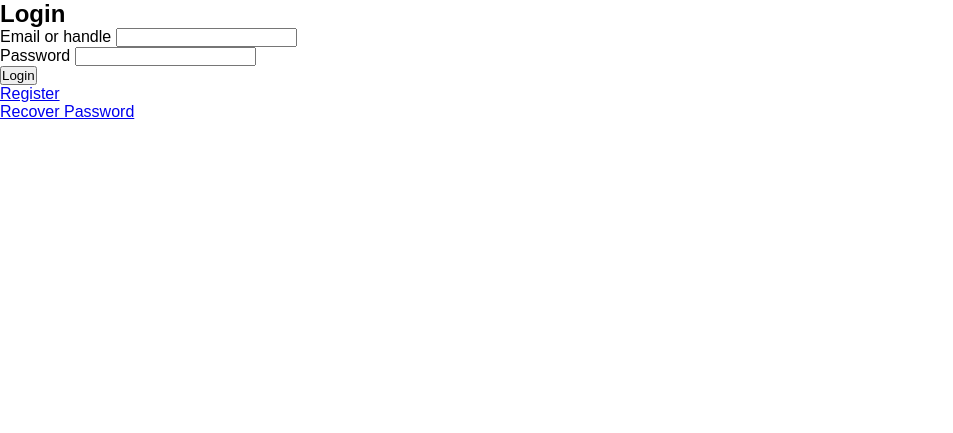
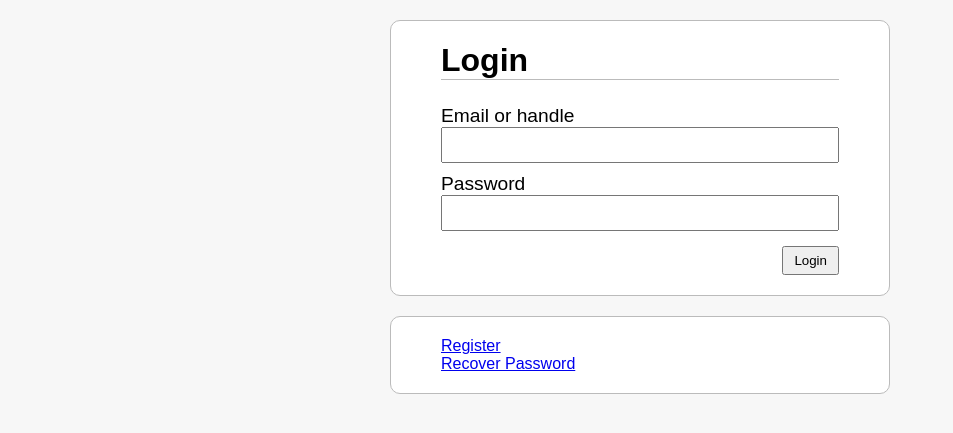
Before and after one commit to rfotino/twitter-clone-php, a PHP site: page /login.php in a window 1280 px wide. Shown: the top 433 px of the page, without its empty margins (0-953 px from the left). Run offline with PHP 8.4, Linux system fonts and the light colour scheme.

Commit message:
Created a basic stylesheet for forms.

```diff
--- a/public_html/css/styles.css
+++ b/public_html/css/styles.css
@@ -3,3 +3,71 @@
     margin: 0;
     font-family: sans-serif;
 }
+
+body {
+    background: #f7f7f7;
+    padding: 0 10px;
+}
+
+.form-wrapper {
+    padding: 30px 50px;
+}
+
+.form-title {
+    font-size: 2em;
+    line-height: 1.2em;
+    border-bottom: 1px solid #bbbbbb;
+    margin-bottom: 20px;
+}
+
+.input-wrapper {
+    width: 100%;
+    padding: 5px 0;
+}
+
+.input-wrapper label {
+    display: block;
+    font-size: 1.2em;
+}
+
+.input-wrapper .text-input {
+    box-sizing: border-box;
+    width: 100%;
+    display: block;
+    font-size: 1.2em;
+    padding: 5px 10px;
+}
+
+.input-wrapper textarea {
+    resize: vertical;
+}
+
+.submit-wrapper {
+    padding-top: 10px;
+    text-align: right;
+}
+.submit-wrapper .submit-button {
+    padding: 5px 10px;
+    display: inline-block;
+}
+
+.box.errors {
+    background:#ffdddd;
+    border-color: #f66;
+}
+.errors p {
+    font-size:1em;
+    line-height:1.5em;
+}
+
+.box {
+    box-sizing: border-box;
+    width: 500px;
+    max-width: 100%;
+    margin:20px auto;
+
+    background:#ffffff;
+    border-radius:10px;
+    padding: 20px 50px;
+    border: 1px solid #bbbbbb;
+}
--- a/public_html/login.php
+++ b/public_html/login.php
@@ -41,7 +41,7 @@ require_once("header.inc.php");
 
 ?>
 
-<div class="form-wrapper">
+<div class="form-wrapper box">
     <h2 class="form-title">Login</h2>
     <form id="login-form" name="login-form" method="post">
 	<div class="input-wrapper">
@@ -54,11 +54,14 @@ require_once("header.inc.php");
 	    <input class="text-input password-input" type="password" id="login-password" name="login-password" />
 	</div>
 	<div class="submit-wrapper">
-	    <input class="submit-buttom" type="submit" name="login-submitted" value="Login" />
+	    <input class="submit-button" type="submit" name="login-submitted" value="Login" />
 	</div>
     </form>
 </div>
-<p><a href="register.php">Register</a></p>
-<p><a href="password-recovery.php">Recover Password</a></p>
+
+<div class="box">
+    <p><a href="register.php">Register</a></p>
+    <p><a href="password-recovery.php">Recover Password</a></p>
+</div>
 
 <?php require_once("footer.inc.php"); ?>
--- a/public_html/password-recovery.php
+++ b/public_html/password-recovery.php
@@ -125,7 +125,7 @@ require_once("header.inc.php");
 if ($show_change_password_form) {
 ?>
 
-<div class="form-wrapper">
+<div class="form-wrapper box">
     <h2 class="form-title">Change Password</h2>
     <form id="change-password-form" name="change-password-form" method="post">
 	<div class="input-wrapper">
@@ -144,7 +144,7 @@ if ($show_change_password_form) {
 
 <?php } else { ?>
 
-<div class="form-wrapper">
+<div class="form-wrapper box">
     <h2 class="form-title">Recover Password</h2>
     <form id="recovery-form" name="recovery-form" method="post" action="?">
 	<div class="input-wrapper">
--- a/public_html/register.php
+++ b/public_html/register.php
@@ -92,7 +92,7 @@ require_once("header.inc.php");
 
 ?>
 
-<div class="form-wrapper">
+<div class="form-wrapper box">
     <h2 class="form-title">Register</h2>
     <form id="register-form" name="register-form" method="post">
 	<div class="input-wrapper">
@@ -114,7 +114,7 @@ require_once("header.inc.php");
 
 	<div class="input-wrapper">
 	    <label for="register-bio" class="input-notrequired">Bio</label>
-	    <textarea class="text-input textarea-input" id="register-bio" name="register-bio"><?php echo isset($_POST['register-bio']) ? $_POST['register-bio'] : ""; ?></textarea>
+	    <textarea class="text-input textarea-input" id="register-bio" name="register-bio" maxlength="512"><?php echo isset($_POST['register-bio']) ? $_POST['register-bio'] : ""; ?></textarea>
 	</div>
 
 	<div class="input-wrapper">
--- a/resources/functions.inc.php
+++ b/resources/functions.inc.php
@@ -26,7 +26,7 @@ function get_user_by_email($email) {
 function display_errors() {
     global $ERRORS;
 
-    echo "<div class=\"errors\">\n";
+    echo "<div class=\"errors box\">\n";
     foreach ($ERRORS as $e) {
 	echo "<p>$e</p>\n";
     }
@@ -35,7 +35,7 @@ function display_errors() {
 function display_notices() {
     global $NOTICES;
 
-    echo "<div class=\"notices\">\n";
+    echo "<div class=\"notices box\">\n";
     foreach ($NOTICES as $n) {
 	echo "<p>$n</p>\n";
     }
```
